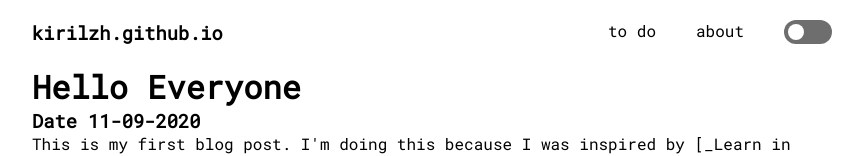
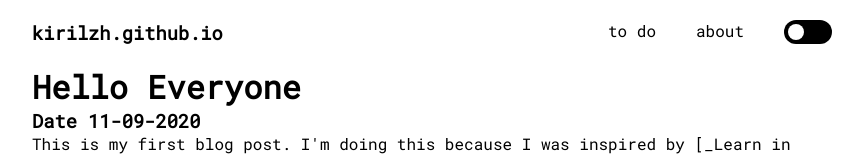
Before and after one commit to kirilzh/kirilzh.github.io, a React app: page / in a window 1280 px wide. Shown: the top 156 px of the page, without its empty margins (208-1071 px from the left). Built offline with nearby package versions, Linux system fonts and the light colour scheme.

Commit message:
[#11] Added katex and transition to css

```diff
--- a/package.json
+++ b/package.json
@@ -21,12 +21,14 @@
   },
   "homepage": "https://github.com/kirilzh/kirilzh.github.io#readme",
   "dependencies": {
+    "katex": "0.12.0",
     "react": "16.13.1",
     "react-dom": "16.13.1",
     "react-router-dom": "5.2.0",
     "uuid": "8.3.0"
   },
   "devDependencies": {
+    "@types/katex": "0.11.0",
     "@types/node": "14.0.1",
     "@types/react": "16.9.35",
     "@types/react-dom": "16.9.8",
--- a/src/components/toggle.css
+++ b/src/components/toggle.css
@@ -25,7 +25,7 @@
     left: 0;
     right: 0;
     bottom: 0;
-    background-color: #6E6E6E;
+    background-color: var(--secondary-color);
     transition: .4s;
 }
 
--- a/src/pages/index.tsx
+++ b/src/pages/index.tsx
@@ -7,6 +7,7 @@ import ToDo from './to-do-list.md';
 
 import { Layout } from 'src/components/layout';
 import { ReactMarkdown } from 'src/react-markdown';
+import { myComponent } from './latex';
 
 export const Routes: React.FunctionComponent = () => {
   return (
@@ -15,6 +16,7 @@ export const Routes: React.FunctionComponent = () => {
         <Route exact path="/about" component={() => <ReactMarkdown source={CV} />} />
         <Route exact path="/todo" component={() => <ReactMarkdown source={ToDo} />} />
         <Route exact path="/parser" component={() => <ReactMarkdown source={FirstPost} />} />
+        <Route exact path="/latex" component={myComponent} />
         <Route path="/" component={() => <ReactMarkdown source={FirstPost} />} />
       </Switch>
     </Layout>
--- /dev/null
+++ b/src/pages/latex.tsx
@@ -0,0 +1,16 @@
+import * as React from 'react';
+import * as katex from 'katex';
+
+const createMarkup = () => {
+  return katex.renderToString('\\int_0^\\infty x^2 dx', { output: 'mathml' });
+};
+
+export function myComponent() {
+
+  return (
+    <React.Fragment>
+      <span>This is a line </span>
+      <span dangerouslySetInnerHTML={{ __html: createMarkup() }} />
+    </React.Fragment>
+  );
+}
--- a/src/styles.css
+++ b/src/styles.css
@@ -3,9 +3,9 @@
     margin: 0;
     padding: 0;
     box-sizing: border-box;
-
+    color: var(--secondary-color);
     background-color: var(--main-color);
-    color: var(--secondary-color);
+    transition: all ease-in 0.2s;
 }
 
 :root, .light-theme {
@@ -17,11 +17,10 @@
 :root, .dark-theme {
     --main-color: #6E6E6E;
     --secondary-color: #fff;
-    --toggle-background: #E7B654
+    --toggle-background: #E7B654;
 }
 
-
 a {
-    color: inherit;
+    color: var(--secondary-color);
     text-decoration: none;
 }
```
Also changed, not shown: 1 other file (tests, documents, lock files or other folders).
